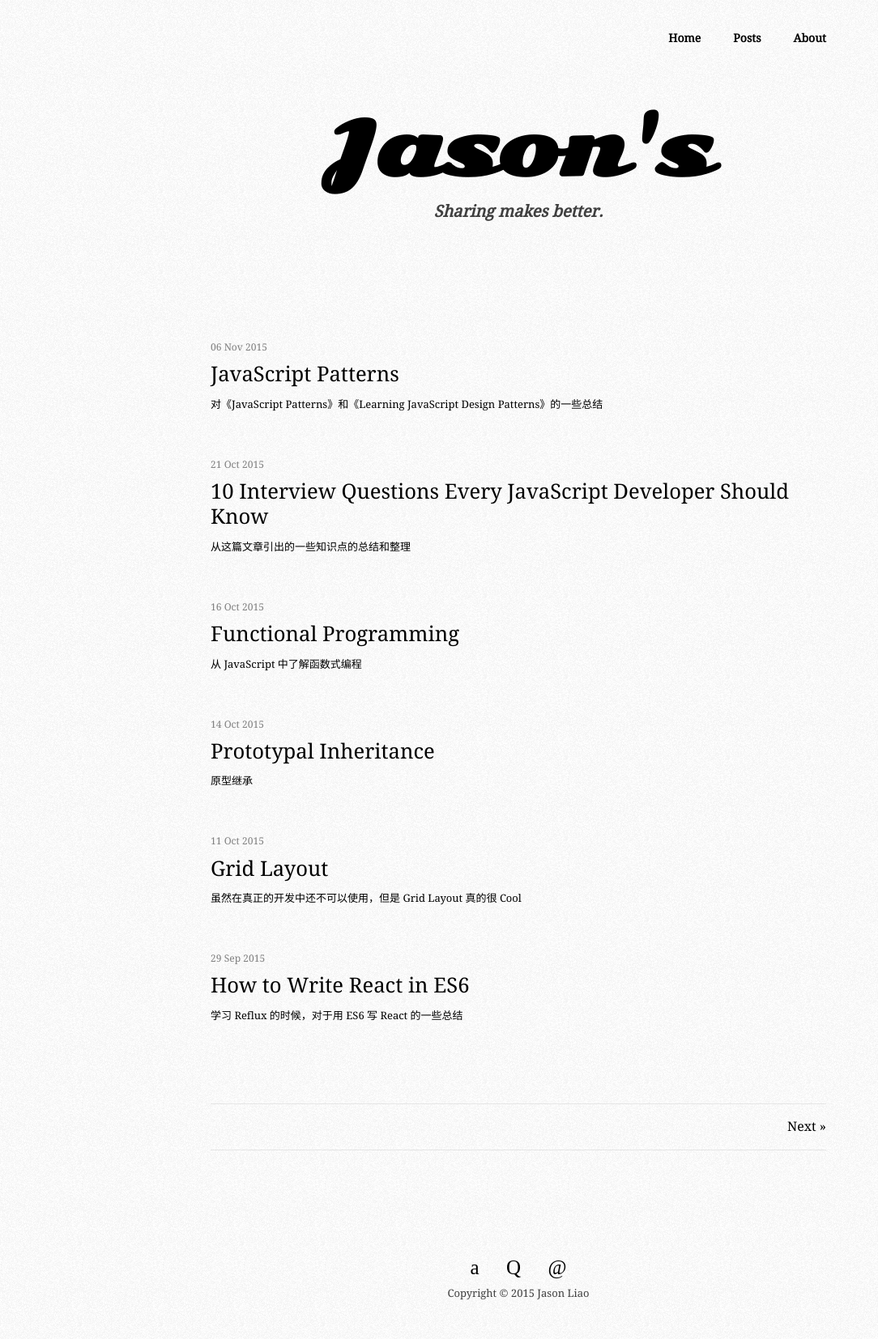
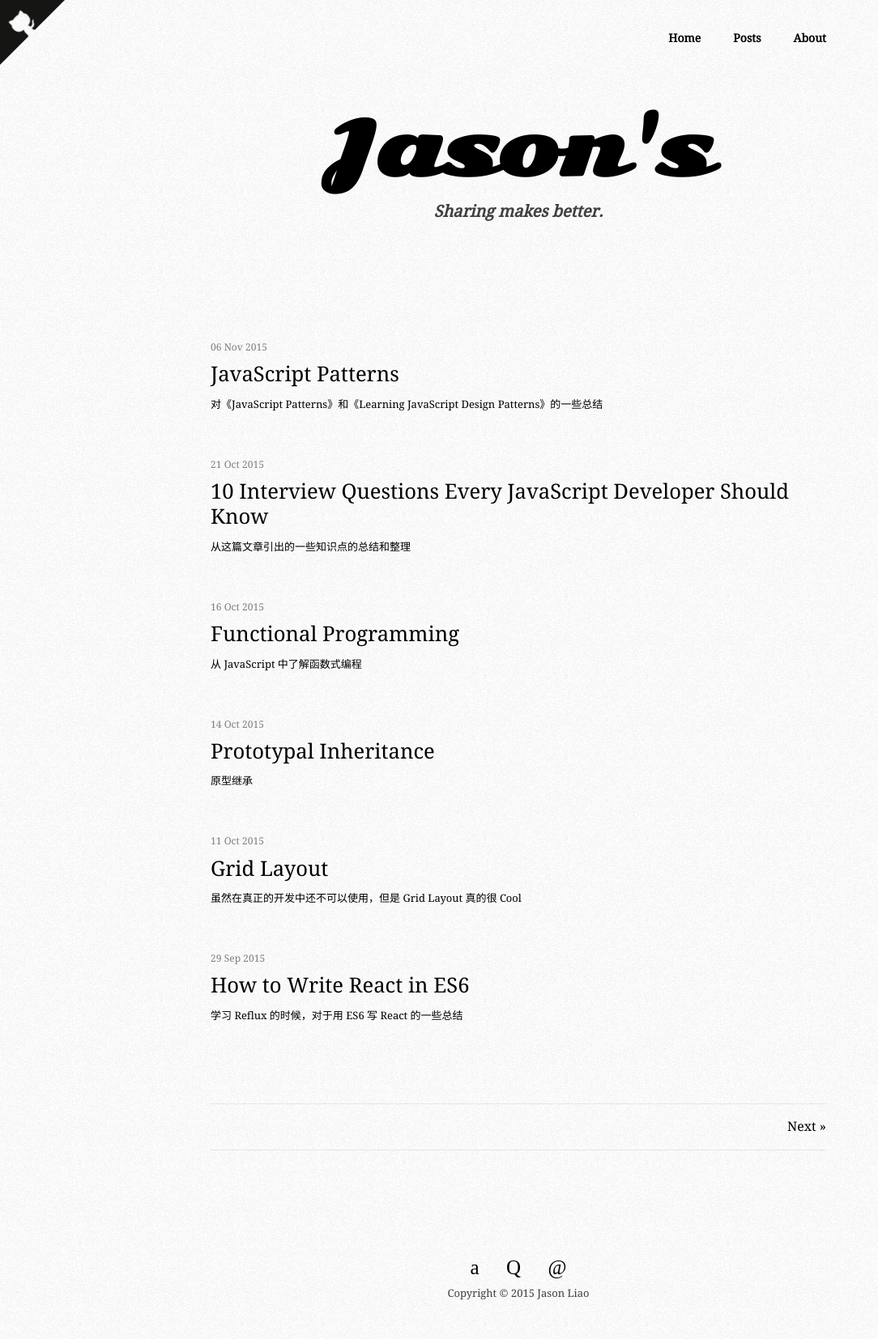
Before and after one commit to jasonliao/jasonliao.github.io, a Jekyll site: the page built from index.html, in a window 1280 px wide. Shown: the whole page at 81% size, without its empty margins (0-1084 px from the left). Built offline with Jekyll 4.4.1, drawn with Linux system fonts in a browser that asks for light colours; some web fonts are replaced; Markdown is read by kramdown in place of the engine named in the settings; the list of posts is cut into pages by our own code.

Commit message:
add github conner

```diff
--- a/_layouts/default.html
+++ b/_layouts/default.html
@@ -4,5 +4,6 @@
     <div class="area-body">{% include header.html %}
       <div class="area-main">{{ content }}</div>{% include footer.html %}
     </div>
+    <a href="//github.com/L-movingon" class="github-corner" target="_blank"><svg width="80" height="80" viewBox="0 0 250 250" style="fill:#151513; mix-blend-mode: darken; color:#fff; position: absolute; top: 0; border: 0; left: 0; transform: scale(-1, 1);"><path d="M0,0 L115,115 L130,115 L142,142 L250,250 L250,0 Z"></path><path d="M128.3,109.0 C113.8,99.7 119.0,89.6 119.0,89.6 C122.0,82.7 120.5,78.6 120.5,78.6 C119.2,72.0 123.4,76.3 123.4,76.3 C127.3,80.9 125.5,87.3 125.5,87.3 C122.9,97.6 130.6,101.9 134.4,103.2" fill="currentColor" style="transform-origin: 130px 106px;" class="octo-arm"></path><path d="M115.0,115.0 C114.9,115.1 118.7,116.5 119.8,115.4 L133.7,101.6 C136.9,99.2 139.9,98.4 142.2,98.6 C133.8,88.0 127.5,74.4 143.8,58.0 C148.5,53.4 154.0,51.2 159.7,51.0 C160.3,49.4 163.2,43.6 171.4,40.1 C171.4,40.1 176.1,42.5 178.8,56.2 C183.1,58.6 187.2,61.8 190.9,65.4 C194.5,69.0 197.7,73.2 200.1,77.6 C213.8,80.2 216.3,84.9 216.3,84.9 C212.7,93.1 206.9,96.0 205.4,96.6 C205.1,102.4 203.0,107.8 198.3,112.5 C181.9,128.9 168.3,122.5 157.7,114.1 C157.9,116.9 156.7,120.9 152.7,124.9 L141.0,136.5 C139.8,137.7 141.6,141.9 141.8,141.8 Z" fill="currentColor" class="octo-body"></path></svg></a>
   </body>
 </html>
```
Also changed, not shown: assets/stylesheets/style.min.css.
